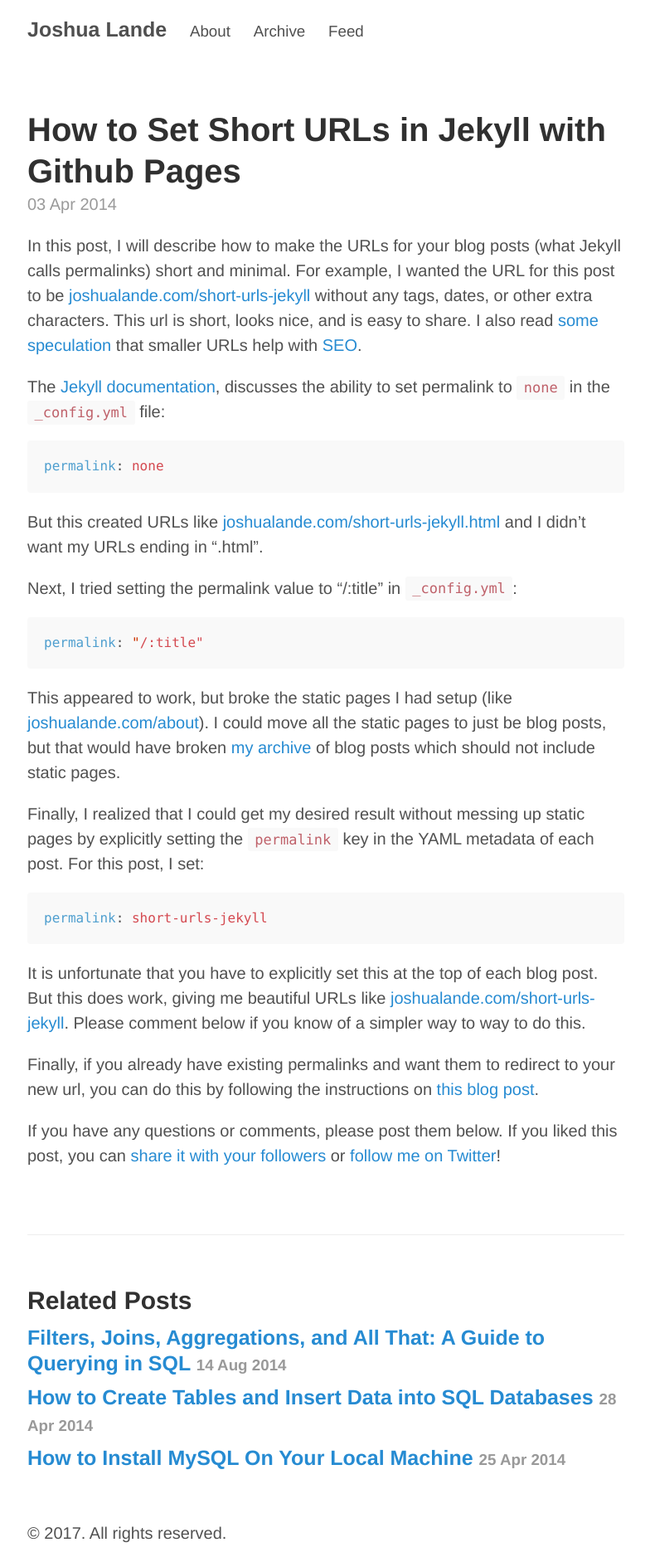
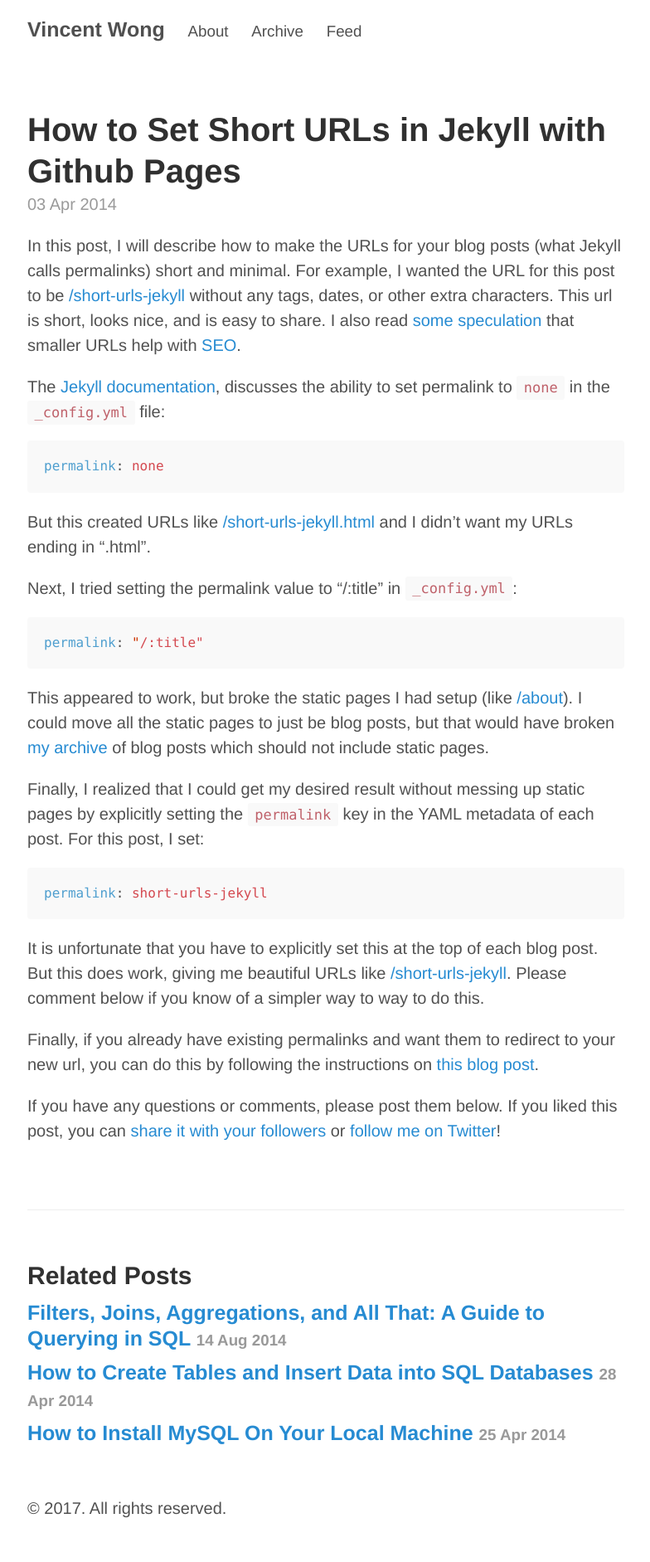
Before and after one commit to vincetallica/vincetallica.github.io, a Jekyll site: the page built from _posts/2014-04-03-short-urls-jekyll.md, in a window 1280 px wide. Shown: the whole page at 83% size, without its empty margins (247-1031 px from the left). Built offline with Jekyll 4.4.1, drawn with Linux system fonts in a browser that asks for light colours; after the commit the page ends 1853 px from its top, so only the background shows below that.

Commit message:
modified _config.yml

```diff
--- a/CNAME
+++ /dev/null
@@ -1 +0,0 @@
-vpakwong.com
--- a/_config.yml
+++ b/_config.yml
@@ -8,15 +8,14 @@ highlighter:         true
 # Permalinks
 permalink:        pretty
 
-# Setup
-title:            Joshua Lande
-tagline:          'Data Science, Apache Pig, Hadoop, Blogging, Tweets, Astrophysics'
-url:              http://www.joshualande.com
-shorturl:         joshualande.com
+# SetupJ
+title:            Vincent Wong
+tagline:          'Data Science, Blogging'
+url:              http://vincetallica.github.io
 
 author:
-  name:           'Joshua Lande'
-  url:            https://twitter.com/joshualande
+  name:           'Vincent Wong'
+  url:            https://twitter.com/vincetallica
 
 paginate:         1
 
@@ -24,7 +23,7 @@ paginate:         1
 version:          1.0.0
 
 github:
-  repo:           github.com/joshualande/joshualande.github.io
+  repo:           github.com/vincetallica/vincetallica.github.io
 
 # This is the list of pages to include in the header of the website.
 pages_list:
```
Also changed, not shown: README.md.
